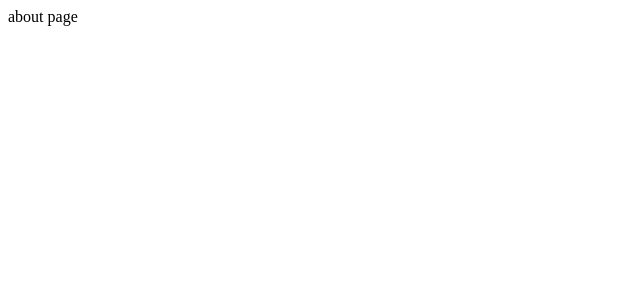
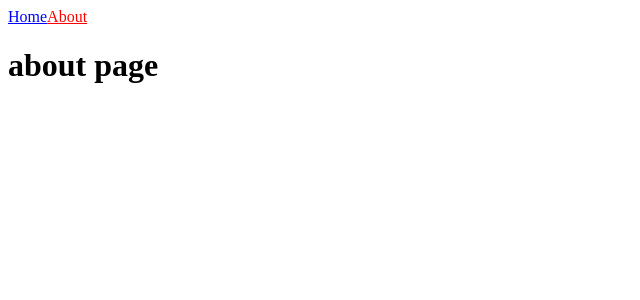
Before and after one commit to wjdgotn77/tutorial, a Next.js app: page /about in a window 1280 px wide. Shown: the top 300 px of the page, without its empty margins (0-640 px from the left). Built offline with nearby package versions, Linux system fonts and the light colour scheme.

Commit message:
TIL : Link, useRouter

```diff
--- /dev/null
+++ b/Components/NavBar.js
@@ -0,0 +1,23 @@
+import Link from 'next/link';
+import { useRouter } from 'next/router';
+
+export default function NavBar() {
+  // path관련 정보를 얻을 수 있따.
+  const router = useRouter();
+
+  return (
+    <nav>
+      <Link href="/">
+        <a style={{ color: router.pathname === '/' ? 'red' : 'blue' }}>Home</a>
+      </Link>
+      <Link href="/about">
+        <a style={{ color: router.pathname === '/about' ? 'red' : 'blue' }}>
+          About
+        </a>
+      </Link>
+    </nav>
+  );
+}
+
+// Link 태그 내에는 style, className 등의 속성을 지정할 수 없다
+// Link 로 감싸고 내부에 a 태그를 사용해준다.
--- a/pages/about.js
+++ b/pages/about.js
@@ -1,3 +1,9 @@
+import NavBar from '../Components/NavBar';
 export default function about() {
-  return <div>about page</div>;
+  return (
+    <div>
+      <NavBar />
+      <h1>about page</h1>
+    </div>
+  );
 }
--- a/pages/index.js
+++ b/pages/index.js
@@ -1,6 +1,8 @@
+import NavBar from '../Components/NavBar';
 export default function Home() {
   return (
     <div>
+      <NavBar />
       <h1>헬로</h1>
     </div>
   );
```
